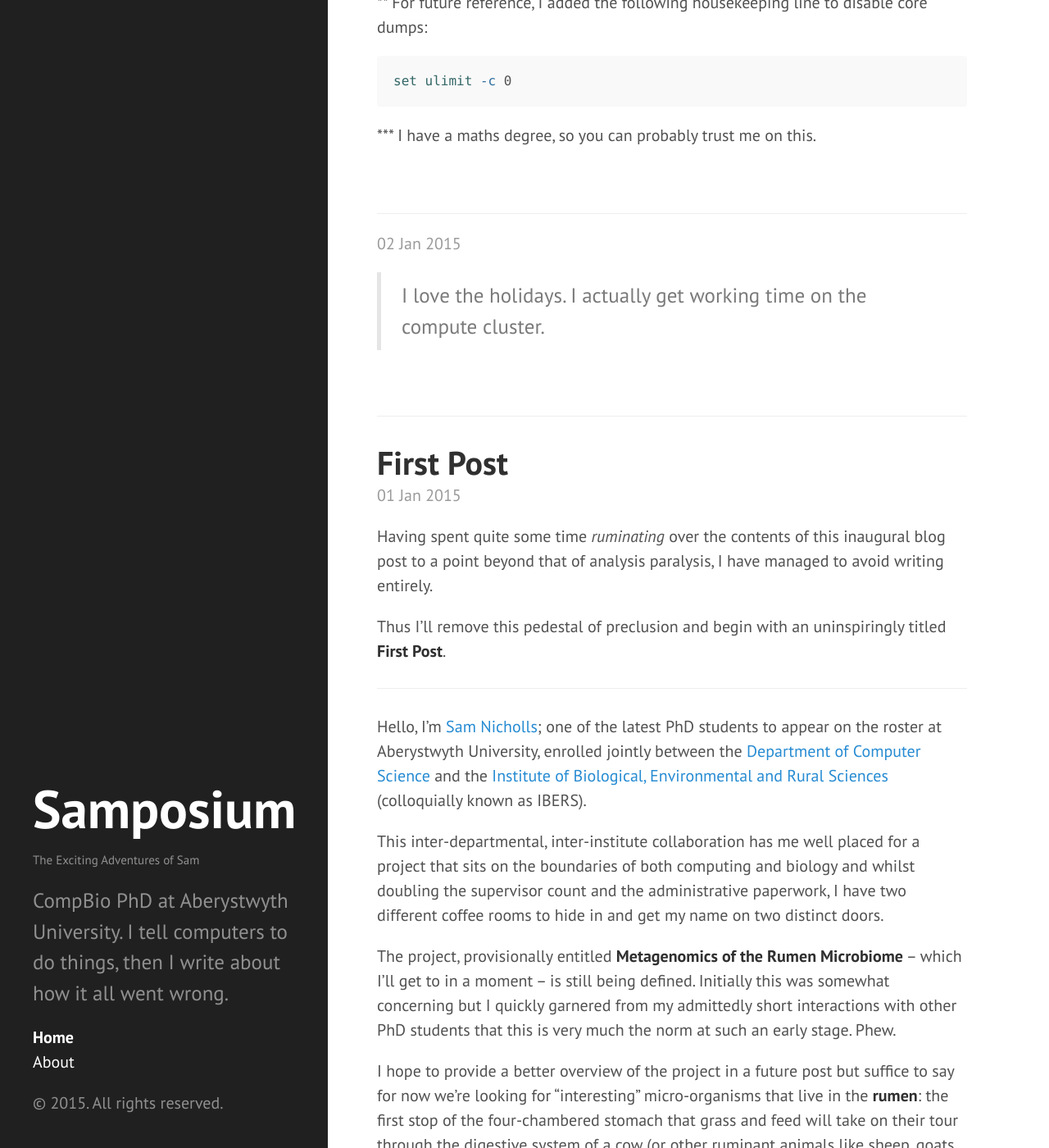
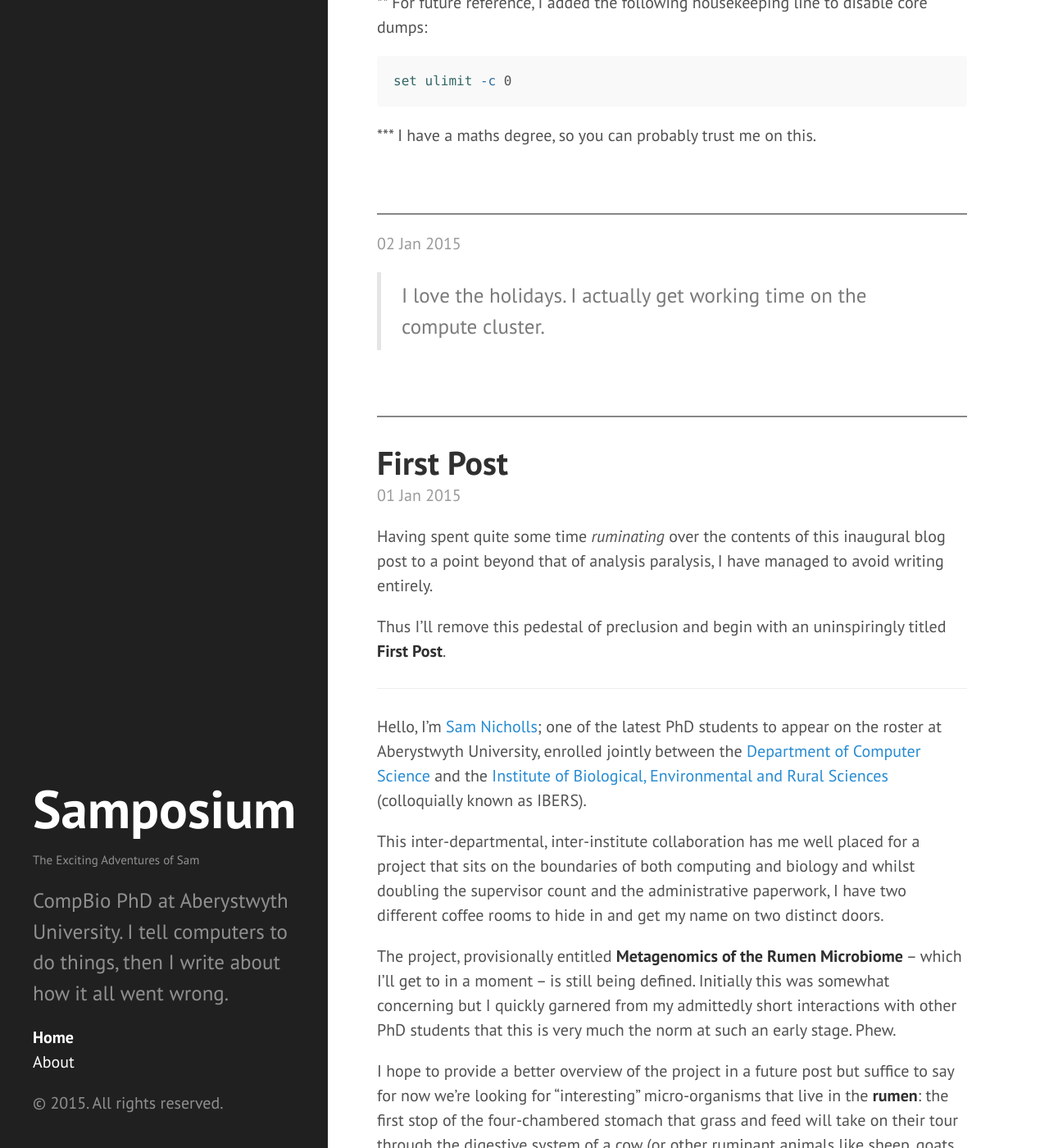
Before and after one commit to SamStudio8/samstudio8.github.io.off, a Jekyll site: the page built from index.html, in a window 1280 px wide and 1400 px high, scrolled down 2829 px. Shown: the whole window at 82% size. Built offline with Jekyll 4.4.1, drawn with Linux system fonts in a browser that asks for light colours; Markdown is read by kramdown in place of the engine named in the settings; the list of posts is cut into pages by our own code.

Commit message:
Update poole.css

```diff
--- a/public/css/poole.css
+++ b/public/css/poole.css
@@ -131,6 +131,11 @@ hr {
   border: 0;
   border-top: 1px solid #eee;
   border-bottom: 1px solid #fff;
+}
+
+.hr-dark {
+  border-top: 1px solid #777;
+  border-bottom: 1px solid #999;
 }
 
 abbr {
```
